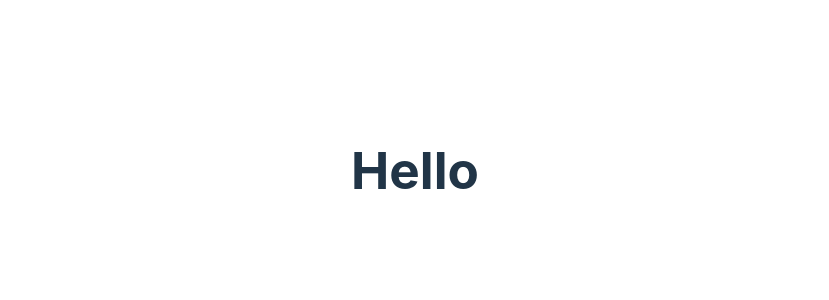
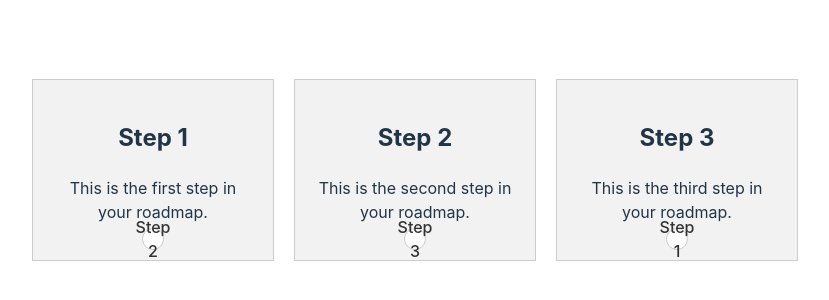
Before and after one commit to cfgcolumbus23/Team-8, a React (Vite) app in the folder frontend/: page /StudentPortal in a window 1280 px wide. Shown: the part 230-530 px from the top of the page, without its empty margins (225-1054 px from the left). Built offline with nearby package versions, Linux system fonts and the light colour scheme.

Commit message:
Implemented drop down menu for RoadMap Lessons

```diff
--- a/frontend/src/LogIn.jsx
+++ b/frontend/src/LogIn.jsx
@@ -41,7 +41,7 @@ function LogIn() {
 
 
 
-              <h1>Login</h1>
+        <h1>Login</h1>
       <div>
         <label>Username:</label>
         <input
--- /dev/null
+++ b/frontend/src/Student.css
@@ -0,0 +1,40 @@
+/* Student.css */
+.student-roadmap {
+    display: flex;
+    justify-content: space-between;
+    padding: 20px;
+    gap: 20px;
+  }
+
+  .roadmap-card {
+    width: 200px;
+    padding: 20px;
+    border: 1px solid #ccc;
+    text-align: center;
+    position: relative;
+    background-color: #f2f2f2;
+  }
+
+  .arrow-down {
+    position: absolute;
+    bottom: 10px;
+    left: 50%;
+    transform: translateX(-50%);
+    border: 1px solid #ccc;
+    width: 20px;
+    height: 20px;
+    border-radius: 50%;
+    background-color: #fff;
+    display: flex;
+    align-items: center;
+    justify-content: center;
+  }
+
+  .arrow-down a {
+    text-decoration: none;
+    color: #333;
+  }
+
+  .arrow-down a:hover {
+    color: #007bff;
+  }
--- a/frontend/src/Student.jsx
+++ b/frontend/src/Student.jsx
@@ -1,8 +1,33 @@
+import React from "react";
+import { Link } from "react-router-dom";
+import './Student.css'; // Import a CSS file for styling
+
 const Student = () => {
     return (
-        <div className="Student">
-          <h1>Hello</h1>
+        <div className="student-roadmap">
+            <div className="roadmap-card">
+                <h2>Step 1</h2>
+                <p>This is the first step in your roadmap.</p>
+                <div className="arrow-down">
+                  <a href="#step2">Step 2</a>
+                </div>
+            </div>
+            <div className="roadmap-card">
+                <h2 id="step2">Step 2</h2>
+                <p>This is the second step in your roadmap.</p>
+                <div className="arrow-down">
+                  <a href="#step3">Step 3</a>
+                </div>
+            </div>
+            <div className="roadmap-card">
+                <h2 id="step3">Step 3</h2>
+                <p>This is the third step in your roadmap.</p>
+                <div className="arrow-down">
+                  <a href="#step1">Step 1</a>
+                </div>
+            </div>
         </div>
-      );
+    );
 }
+
 export default Student;
```
